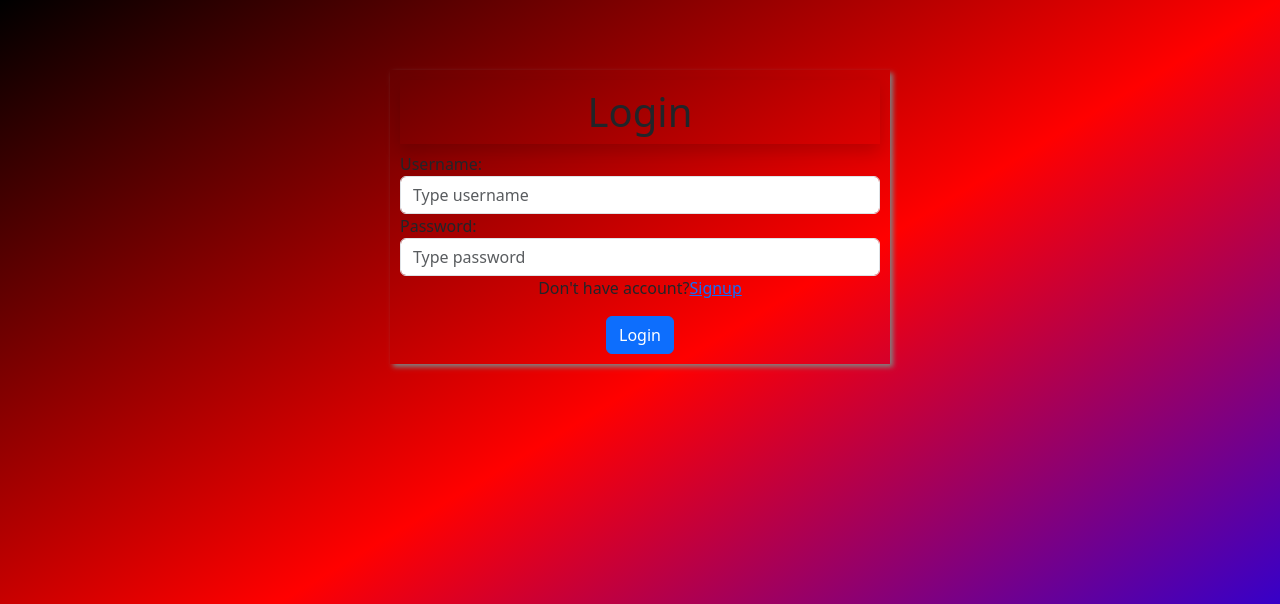
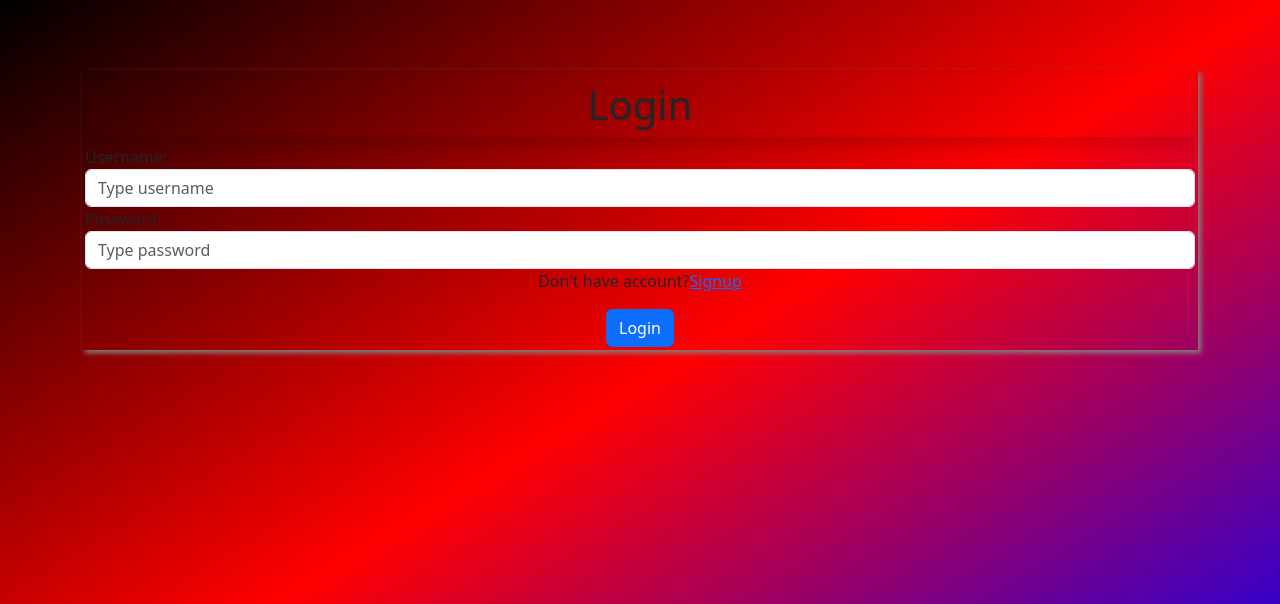
Before and after one commit to anubhav3881-max/crud-application, a Django app: page /login in a window 1280 px wide. Shown: the top 604 px of the page. Run offline with Django 5.2, Linux system fonts and the light colour scheme; some libraries are stand-ins or nearby versions.

Commit message:
Update login.html

```diff
--- a/crudproject/crudapp/templates/login.html
+++ b/crudproject/crudapp/templates/login.html
@@ -13,6 +13,26 @@
             box-shadow: 3px 3px 5px grey;
             padding: 10px;
             margin-top: 70px;
+
+        }
+        @media (min-width: 300px){
+            .mysecondcontainer{
+                width: auto;
+                box-shadow: 3px 3px 5px grey;
+                padding: 3px;
+                margin-top: 70px;
+
+            }
+
+        }
+        @media (min-width: 200px){
+            .mysecondcontainer{
+                width: auto;
+                box-shadow: 3px 3px 5px grey;
+                padding: 3px;
+                margin-top: 70px;
+
+            }
 
         }
     </style>
```
